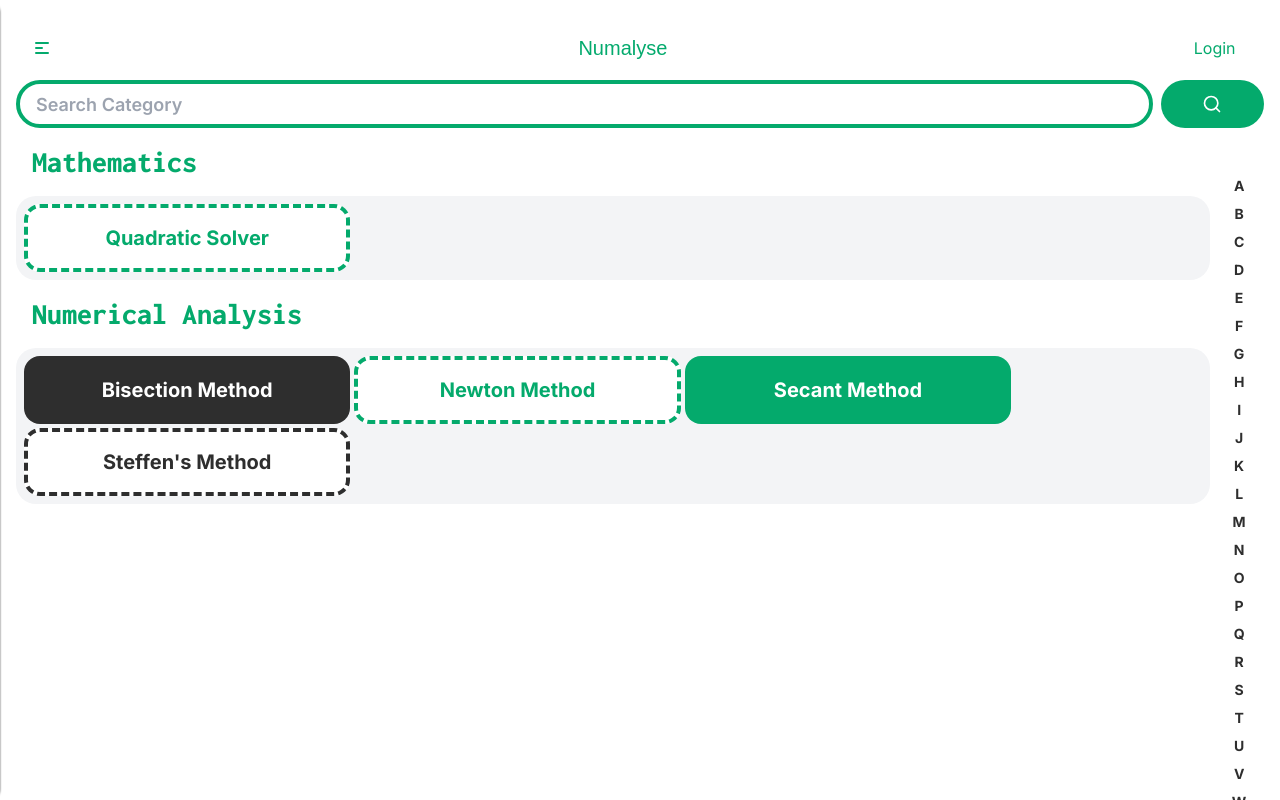
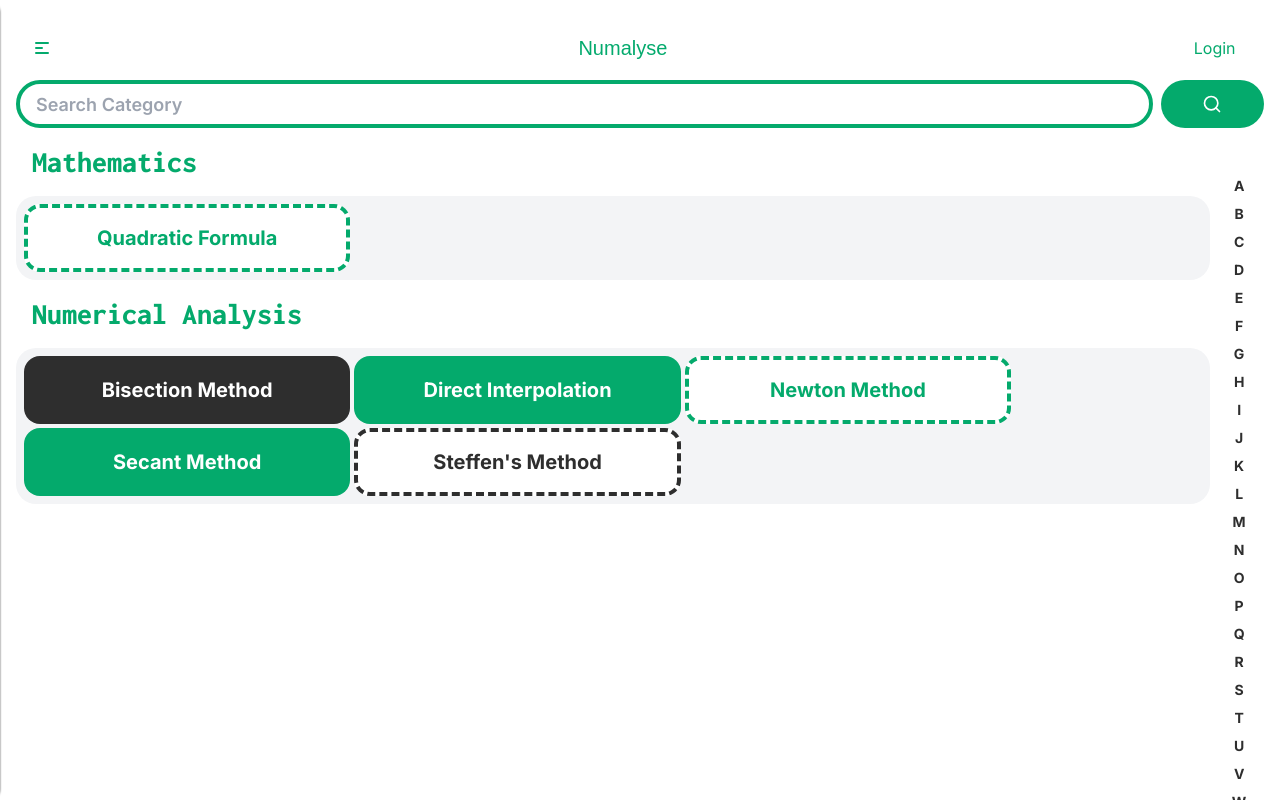
Before and after one commit to Hammadulhaq123/Numalyse, a Next.js app: page /solve in a window 1280 px wide. Built offline with nearby package versions, Linux system fonts and the light colour scheme; a web font is replaced by a local one.

Commit message:
Data updated

```diff
--- a/data/list.js
+++ b/data/list.js
@@ -4,7 +4,7 @@ export const methodsList = [
         "methodCategory": "Mathematics",
         "methodList": [
             {
-                "methodName": "Quadratic Solver",
+                "methodName": "Quadratic Formula",
                 "methodLink": "/solve/method/quadratic-equation-solver",
                 "style": "greenBorderBox"
 
@@ -38,6 +38,12 @@ export const methodsList = [
                 "style": "grayBorderBox"
 
             },
+            {
+                "methodName": "Direct Interpolation",
+                "methodLink": "/solve/method/direct-interpolation-method",
+                "style": "greenBackgroundBox"
+
+            },
         ]
     },
 
```
